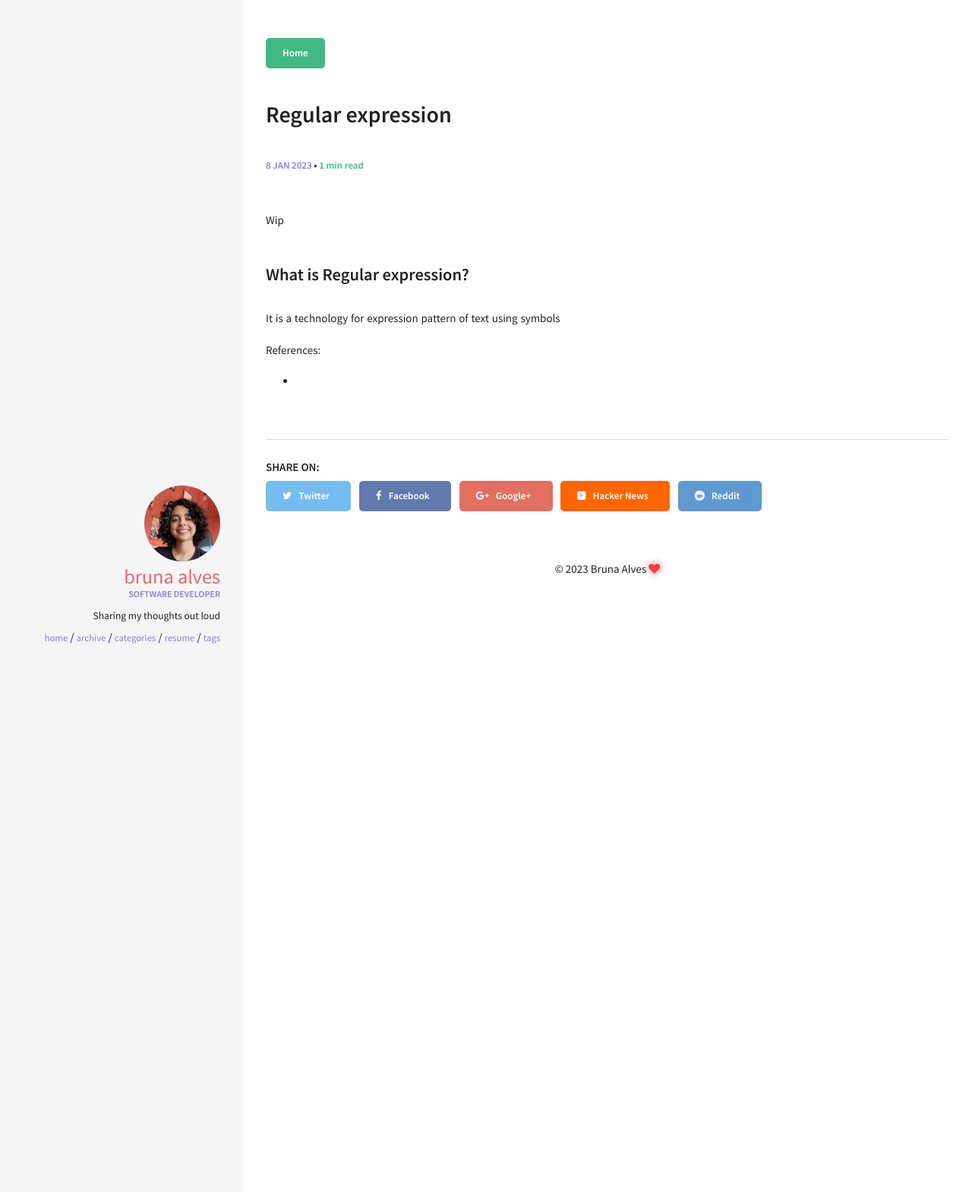
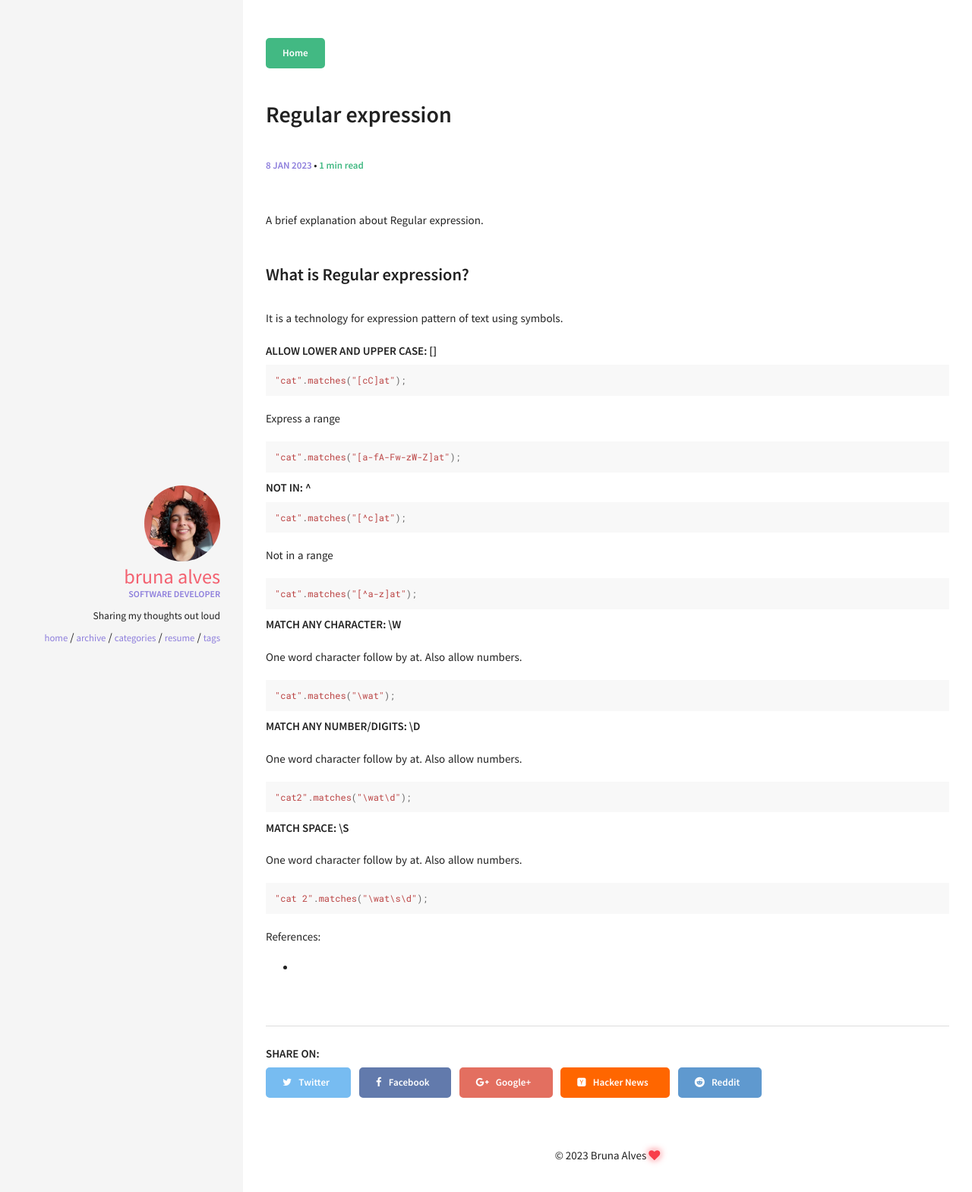
Before and after one commit to BrunaAlves/brunaalves.github.io, a Jekyll site: the page built from _posts/2023-01-08-regular-expression.md, in a window 1280 px wide. Shown: the top 1569 px of the page at 76% size. Built offline with Jekyll 4.4.1, drawn with Linux system fonts in a browser that asks for light colours.

Commit message:
add some regex symbols

````diff
--- a/_posts/2023-01-08-regular-expression.md
+++ b/_posts/2023-01-08-regular-expression.md
@@ -5,14 +5,53 @@ date:   2023-01-08 15:07:19
 categories: [regular expression]
 comments: true
 ---
-Wip
+A brief explanation about Regular expression.
 
 
 <!--more-->
 
 ### What is Regular expression?
 
-It is a technology for expression pattern of text using symbols
+It is a technology for expression pattern of text using symbols.
+
+###### Allow lower and upper case: []
+```java
+"cat".matches("[cC]at");
+```
+Express a range
+```java
+"cat".matches("[a-fA-Fw-zW-Z]at");
+```
+
+###### Not in: ^
+```java
+"cat".matches("[^c]at");
+```
+Not in a range
+```java
+"cat".matches("[^a-z]at");
+```
+
+###### Match any character: \w
+One word character follow by at. Also allow numbers.
+```java
+"cat".matches("\wat");
+```
+
+###### Match any number/digits: \d
+One word character follow by at. Also allow numbers.
+```java
+"cat2".matches("\wat\d");
+```
+
+###### Match space: \s
+One word character follow by at. Also allow numbers.
+```java
+"cat 2".matches("\wat\s\d");
+```
+
+
+
 
 References:
 
````
Also changed, not shown: 5 other files.
